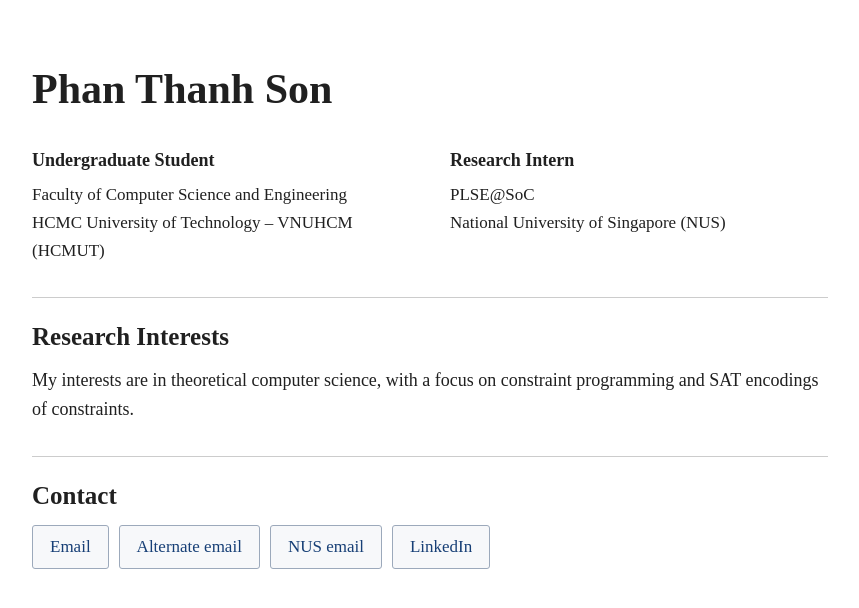
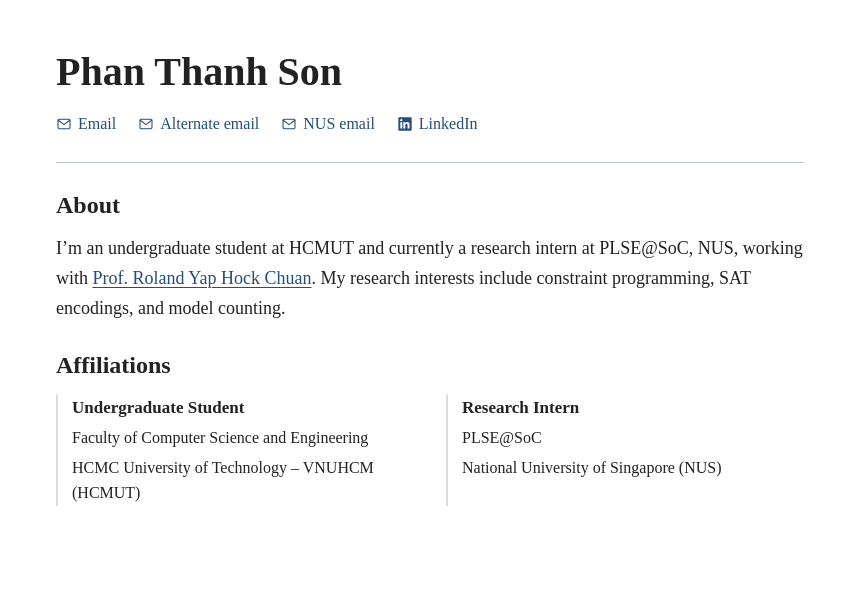
Before and after one commit to thanhson03041/thanhson03041.github.io, a plain HTML site: page index.html in a window 1280 px wide. Shown: the whole page, without its empty margins (210-1069 px from the left). Drawn offline with Linux system fonts and the light colour scheme.

Commit message:
Add public bio and refine compact academic layout

```diff
--- a/index.html
+++ b/index.html
@@ -3,52 +3,56 @@
 <head>
 <meta charset="utf-8">
 <meta name="viewport" content="width=device-width, initial-scale=1">
-<meta name="description" content="Phan Thanh Son — undergraduate student at HCMUT and research intern at PLSE@SoC, National University of Singapore. Research interests in theoretical computer science, constraint programming, and SAT encodings of constraints.">
+<meta name="description" content="Phan Thanh Son — undergraduate student at HCMUT and research intern at PLSE@SoC, NUS. Research interests in constraint programming, SAT encodings, and model counting.">
 <title>Phan Thanh Son</title>
 <style>
 html { color-scheme: light; }
 * { box-sizing: border-box; }
-body { max-width: 844px; margin: 64px auto; padding: 0 24px; background: #fff; color: #202020; font-family: "Times New Roman", Times, serif; font-size: 18px; line-height: 1.6; }
+body { max-width: 800px; margin: 48px auto; padding: 0 26px; color: #222; background: #fff; font-family: "Times New Roman", Times, serif; font-size: 18px; line-height: 1.65; }
 h1, h2 { line-height: 1.2; }
-h1 { margin: 0 0 32px; font-size: 42px; font-weight: 700; }
-h2 { margin: 0 0 14px; font-size: 25px; }
+h1 { margin: 0 0 12px; font-size: 40px; }
+h2 { margin: 0 0 14px; font-size: 24px; }
 p { margin: 0; }
-.affiliations { display: grid; grid-template-columns: 1fr 1fr; gap: 24px 40px; }
-.affiliation { font-size: 17px; line-height: 1.65; }
-.affiliation strong { display: inline-block; margin-bottom: 5px; font-size: 18px; }
-section { border-top: 1px solid #ccc; margin-top: 32px; padding-top: 24px; }
-a { color: #173f76; }
-a:focus-visible { outline: 2px solid #173f76; outline-offset: 4px; }
-.contact-links { display: flex; flex-wrap: wrap; gap: 10px; }
-.contact-links a { display: inline-flex; align-items: center; justify-content: center; min-height: 44px; padding: 7px 17px; border: 1px solid #9ca9bb; border-radius: 3px; background: #f7f8fa; color: #173f76; font-size: 17px; line-height: 1.4; text-decoration: none; }
-.contact-links a:hover { background: #eaf0f7; border-color: #173f76; }
-@media (max-width: 600px) { body { margin: 32px auto; padding: 0 20px; font-size: 17px; } h1 { font-size: 36px; margin-bottom: 24px; } h2 { font-size: 23px; } .affiliations { grid-template-columns: 1fr; gap: 20px; } section { margin-top: 26px; padding-top: 22px; } }
+a { color: #254e79; text-decoration-thickness: 1px; text-underline-offset: 3px; }
+a:hover { color: #111; }
+a:focus-visible { outline: 2px solid #254e79; outline-offset: 4px; }
+header { padding-bottom: 22px; border-bottom: 1px solid #b9c1c8; }
+.contact-links { display: flex; flex-wrap: wrap; gap: 4px 22px; }
+.contact-links a { display: inline-flex; align-items: center; gap: 6px; min-height: 30px; padding: 3px 0; font-size: 16px; text-decoration: none; }
+.contact-links a:hover span { text-decoration: underline; text-underline-offset: 3px; }
+.contact-links svg { width: 16px; height: 16px; flex: none; }
+section { margin-top: 28px; }
+.affiliations { display: grid; grid-template-columns: 1fr 1fr; gap: 24px 32px; }
+.affiliation { padding-left: 14px; border-left: 2px solid #d7dde2; font-size: 16px; line-height: 1.6; }
+.affiliation strong { display: block; margin-bottom: 4px; font-size: 17px; }
+.affiliation .institution { display: block; margin-top: 4px; }
+@media (max-width: 600px) { body { margin: 30px auto; padding: 0 20px; font-size: 17px; } h1 { font-size: 34px; } h2 { font-size: 22px; } .affiliations { grid-template-columns: 1fr; gap: 20px; } .contact-links { gap: 2px 18px; } }
 </style>
 </head>
 <body>
 <main>
 <header>
 <h1>Phan Thanh Son</h1>
+<nav class="contact-links" aria-label="Contact">
+<a href="mailto:sonphanthanh04@gmail.com" title="sonphanthanh04@gmail.com"><svg viewBox="0 0 24 24" aria-hidden="true" fill="none" stroke="currentColor" stroke-width="1.6" stroke-linecap="round" stroke-linejoin="round"><rect x="3" y="5" width="18" height="14" rx="2"/><path d="m3 6 9 7 9-7"/></svg><span>Email</span></a>
+<a href="mailto:son.phanthanh04@gmail.com" title="son.phanthanh04@gmail.com"><svg viewBox="0 0 24 24" aria-hidden="true" fill="none" stroke="currentColor" stroke-width="1.6" stroke-linecap="round" stroke-linejoin="round"><rect x="3" y="5" width="18" height="14" rx="2"/><path d="m3 6 9 7 9-7"/></svg><span>Alternate email</span></a>
+<a href="mailto:t0939071@u.nus.edu" title="t0939071@u.nus.edu"><svg viewBox="0 0 24 24" aria-hidden="true" fill="none" stroke="currentColor" stroke-width="1.6" stroke-linecap="round" stroke-linejoin="round"><rect x="3" y="5" width="18" height="14" rx="2"/><path d="m3 6 9 7 9-7"/></svg><span>NUS email</span></a>
+<a href="https://www.linkedin.com/in/sonphanthanh04/"><svg viewBox="0 0 24 24" aria-hidden="true" fill="currentColor"><path d="M20.45 2H3.55C2.69 2 2 2.68 2 3.52v16.96c0 .84.69 1.52 1.55 1.52h16.9c.86 0 1.55-.68 1.55-1.52V3.52c0-.84-.69-1.52-1.55-1.52ZM7.93 18.75H4.98V9.2h2.95v9.55ZM6.46 7.9a1.71 1.71 0 1 1 0-3.42 1.71 1.71 0 0 1 0 3.42Zm12.29 10.85H15.8V14.1c0-1.11-.02-2.53-1.54-2.53-1.54 0-1.78 1.2-1.78 2.45v4.73H9.53V9.2h2.83v1.3h.04c.4-.76 1.36-1.56 2.8-1.56 2.99 0 3.55 1.97 3.55 4.53v5.28Z"/></svg><span>LinkedIn</span></a>
+</nav>
+</header>
+<section aria-labelledby="about-heading">
+<h2 id="about-heading">About</h2>
+<p>I’m an undergraduate student at HCMUT and currently a research intern at PLSE@SoC, NUS, working with <a href="https://www.comp.nus.edu.sg/cs/people/ryap/">Prof. Roland Yap Hock Chuan</a>. My research interests include constraint programming, SAT encodings, and model counting.</p>
+</section>
+<section aria-labelledby="affiliations-heading">
+<h2 id="affiliations-heading">Affiliations</h2>
 <div class="affiliations">
-<p class="affiliation"><strong>Undergraduate Student</strong><br>
-Faculty of Computer Science and Engineering<br>
-HCMC University of Technology – VNUHCM (HCMUT)</p>
-<p class="affiliation"><strong>Research Intern</strong><br>
-PLSE@SoC<br>
-National University of Singapore (NUS)</p>
-</div>
-</header>
-<section aria-labelledby="research-heading">
-<h2 id="research-heading">Research Interests</h2>
-<p>My interests are in theoretical computer science, with a focus on constraint programming and SAT encodings of constraints.</p>
-</section>
-<section aria-labelledby="contact-heading">
-<h2 id="contact-heading">Contact</h2>
-<div class="contact-links">
-<a href="mailto:sonphanthanh04@gmail.com" title="sonphanthanh04@gmail.com">Email</a>
-<a href="mailto:son.phanthanh04@gmail.com" title="son.phanthanh04@gmail.com">Alternate email</a>
-<a href="mailto:t0939071@u.nus.edu" title="t0939071@u.nus.edu">NUS email</a>
-<a href="https://www.linkedin.com/in/sonphanthanh04/">LinkedIn</a>
+<p class="affiliation"><strong>Undergraduate Student</strong>
+Faculty of Computer Science and Engineering
+<span class="institution">HCMC University of Technology – VNUHCM (HCMUT)</span></p>
+<p class="affiliation"><strong>Research Intern</strong>
+PLSE@SoC
+<span class="institution">National University of Singapore (NUS)</span></p>
 </div>
 </section>
 </main>
```
